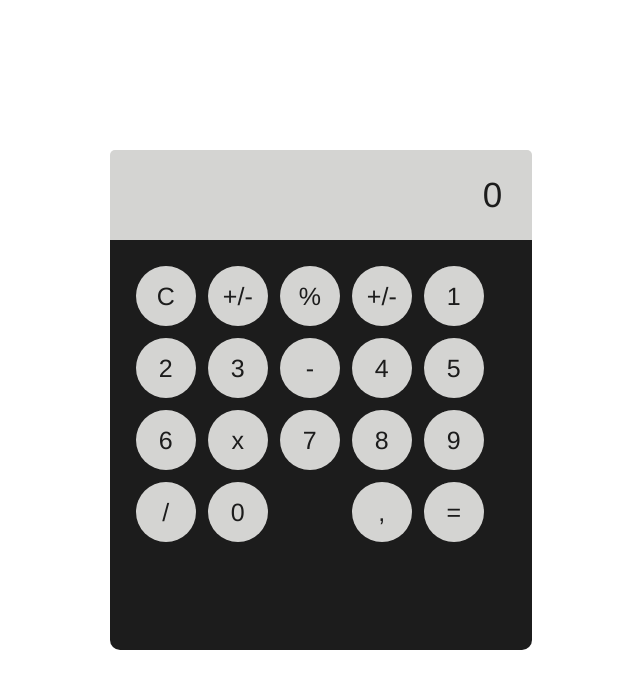
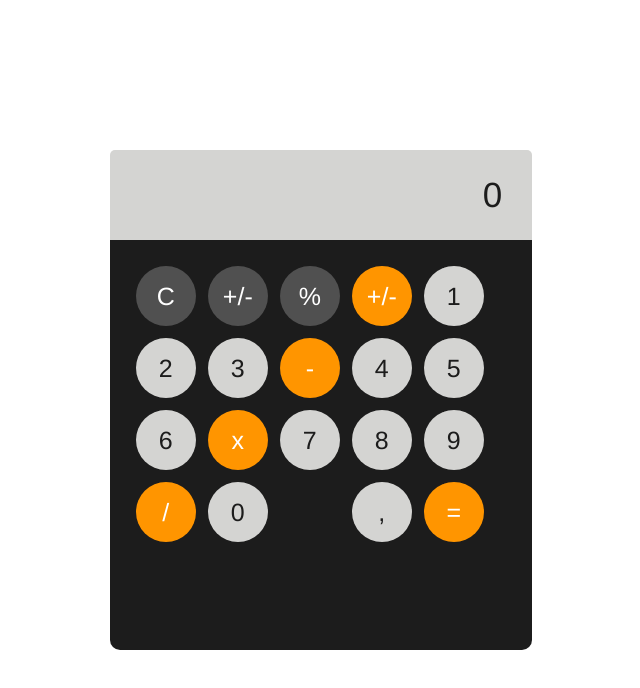
Before and after one commit to costaadiego1989/my-calculator, a React (Create React App) app in the folder Desktop/Curso React Ignite/my-calculator/: page / in a window 1280 px wide. Shown: the top 688 px of the page, without its empty margins (319-959 px from the left). Built offline with nearby package versions, Linux system fonts and the light colour scheme.

Commit message:
feat: adicionando cores aos botões.

```diff
--- a/Desktop/Curso React Ignite/my-calculator/src/components/calculator/index.jsx
+++ b/Desktop/Curso React Ignite/my-calculator/src/components/calculator/index.jsx
@@ -7,28 +7,28 @@ export const Calculator = () => {
       <div className="containerCalculator">
         <div className="screenCalculator">{0}</div>
         <div className="contentCalculator">
-          <button>C</button>
-          <button>+/-</button>
-          <button value="%">%</button>
-          <button value="+">+/-</button>
+          <button className="darkGrey">C</button>
+          <button className="darkGrey">+/-</button>
+          <button className="darkGrey" value="%">%</button>
+          <button className="orange" value="+">+/-</button>
           <button value={1}>1</button>
           <button value={2}>2</button>
           <button value={3}>3</button>
-          <button value="-">-</button>
+          <button className="orange" value="-">-</button>
           <button value={4}>4</button>
           <button value={5}>5</button>
           <button value={6}>6</button>
-          <button value="*">x</button>
+          <button className="orange" value="*">x</button>
           <button value={7}>7</button>
           <button value={8}>8</button>
           <button value={9}>9</button>
-          <button value="/">/</button>
+          <button className="orange" value="/">/</button>
           <button value={0}>0</button>
           <button className="darkGrey" style={{ visibility: "hidden" }}>
             del
           </button>
           <button value=".">,</button>
-          <button>=</button>
+          <button className="orange">=</button>
         </div>
       </div>
     </div>
```
